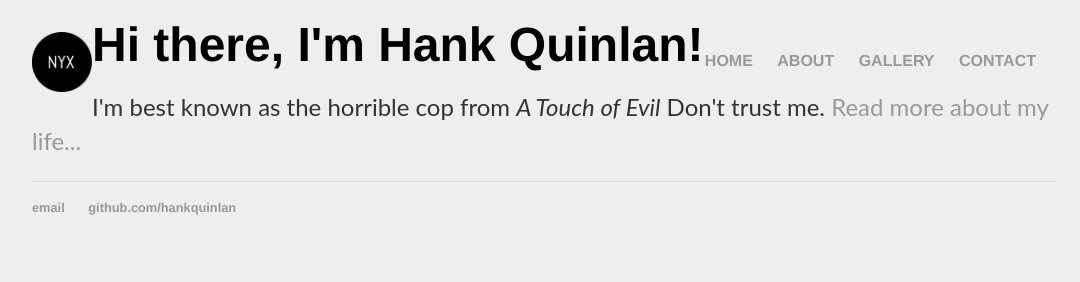
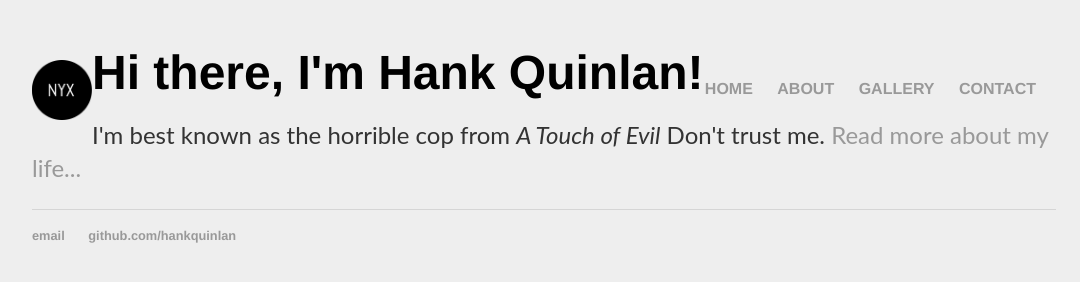
Before and after one commit to akkotnala/akkotnala.github.io, a plain HTML site: page index.html in a window 1280 px wide. Shown: the whole page, without its empty margins (96-1176 px from the left). Drawn offline with Linux system fonts and the light colour scheme.

Commit message:
Update main.css

```diff
--- a/main.css
+++ b/main.css
@@ -1,6 +1,6 @@
 
 body {
-    margin: 0px auto;
+    margin: 60px auto;
     width: 80%;
     font-family: Lato, arial;
     background: #eeeeee;
```
